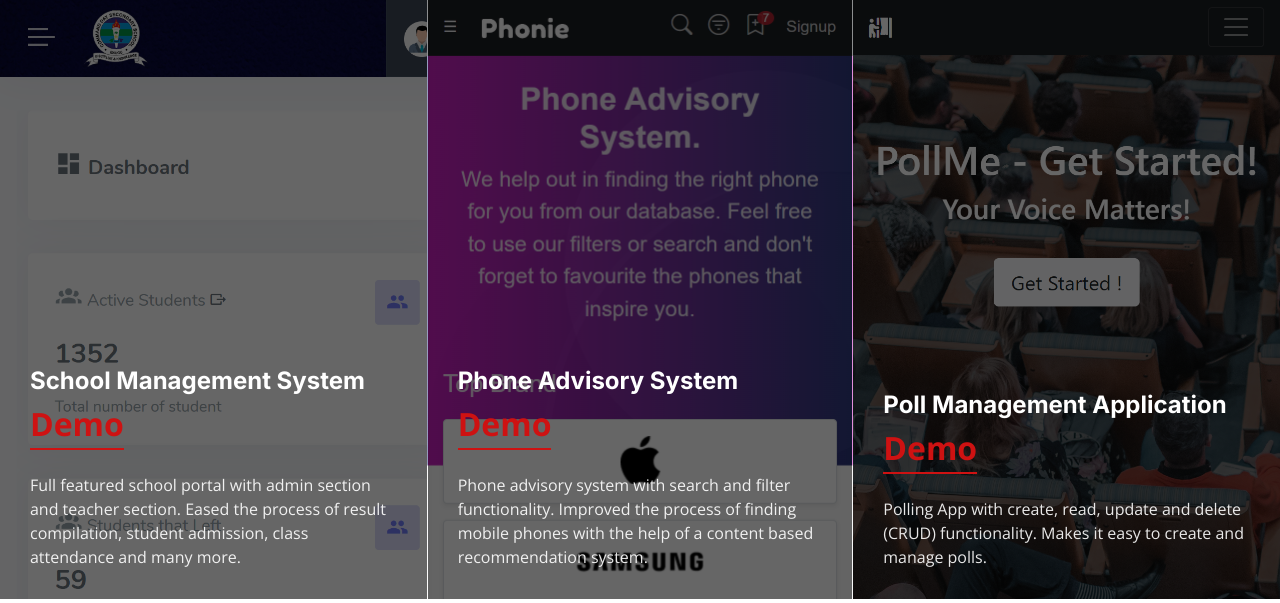
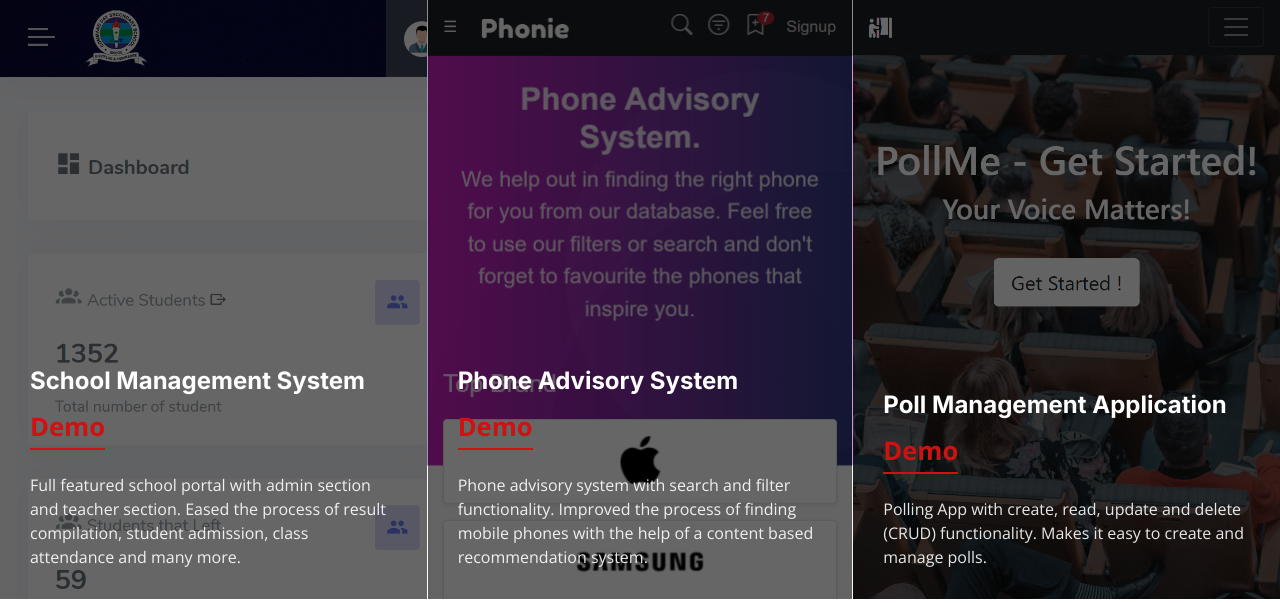
Before and after one commit to Maxzeno/services, a Django app: page / in a window 1280 px wide. Shown: the part 2843-3446 px from the top of the page. Run offline with Django 4.2, Linux system fonts and the light colour scheme; some libraries are stand-ins or nearby versions.

Commit message:
fixed site of demo link

```diff
--- a/templates/index.html
+++ b/templates/index.html
@@ -346,7 +346,7 @@
 
             <div class="swiper-slide event-item d-flex flex-column justify-content-end" style="background-image: url({% static 'img/cdssenugu.png' %})">
               <h3>School Management System</h3>
-              <div class="price align-self-start"><a href="http://cdssenugu.onrender.com/">Demo</a></div>
+              <div class="price align-self-start"><a href="http://cdssenugu.onrender.com/" style="font-size: 0.8em" target="_blank">Demo</a></div>
               <p class="description pt-2">
                 Full featured school portal with admin section and teacher section.
                 Eased the process of result compilation, student admission, class attendance and many more.
@@ -355,7 +355,7 @@
 
             <div class="swiper-slide event-item d-flex flex-column justify-content-end" style="background-image: url({% static 'img/phone-advisory.png' %})">
               <h3>Phone Advisory System</h3>
-              <div class="price align-self-start"><a href="https://phone-advisory.onrender.com/">Demo</a></div>
+              <div class="price align-self-start"><a href="https://phone-advisory.onrender.com/" style="font-size: 0.8em" target="_blank">Demo</a></div>
               <p class="description pt-2">
                 Phone advisory system with search and filter functionality.
                 Improved the process of finding mobile phones with the help of a content based recommendation system.
@@ -364,7 +364,7 @@
 
             <div class="swiper-slide event-item d-flex flex-column justify-content-end" style="background-image: url({% static 'img/poll-app.png' %})">
               <h3>Poll Management Application</h3>
-              <div class="price align-self-start"><a href="https://poll-app-ux1k.onrender.com/">Demo</a></div>
+              <div class="price align-self-start"><a href="https://poll-app-ux1k.onrender.com/" style="font-size: 0.8em" target="_blank">Demo</a></div>
               <p class="description pt-2">
                 Polling App with create, read, update and delete (CRUD) functionality. Makes it easy to create and manage polls.
               </p>
```
